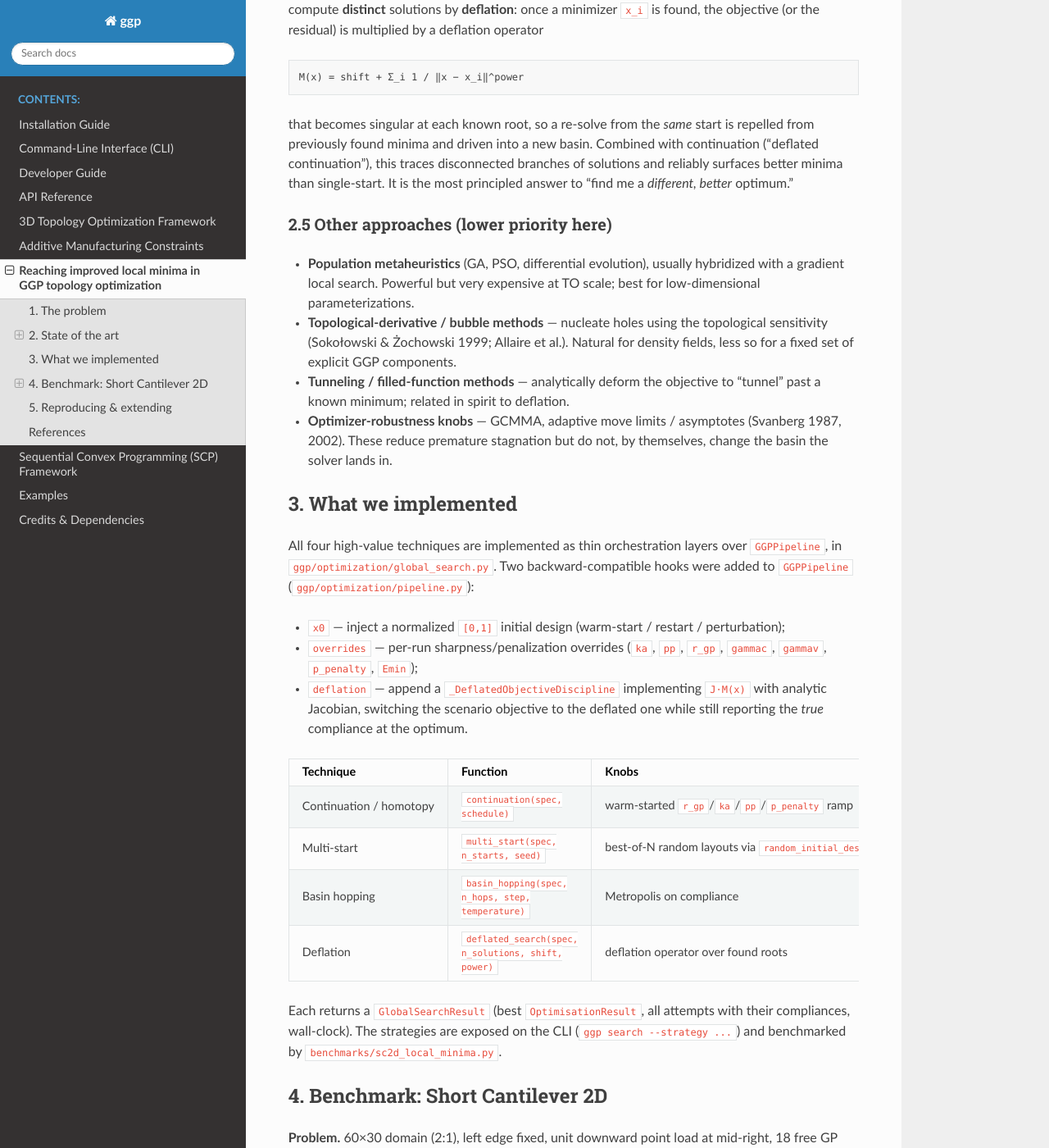
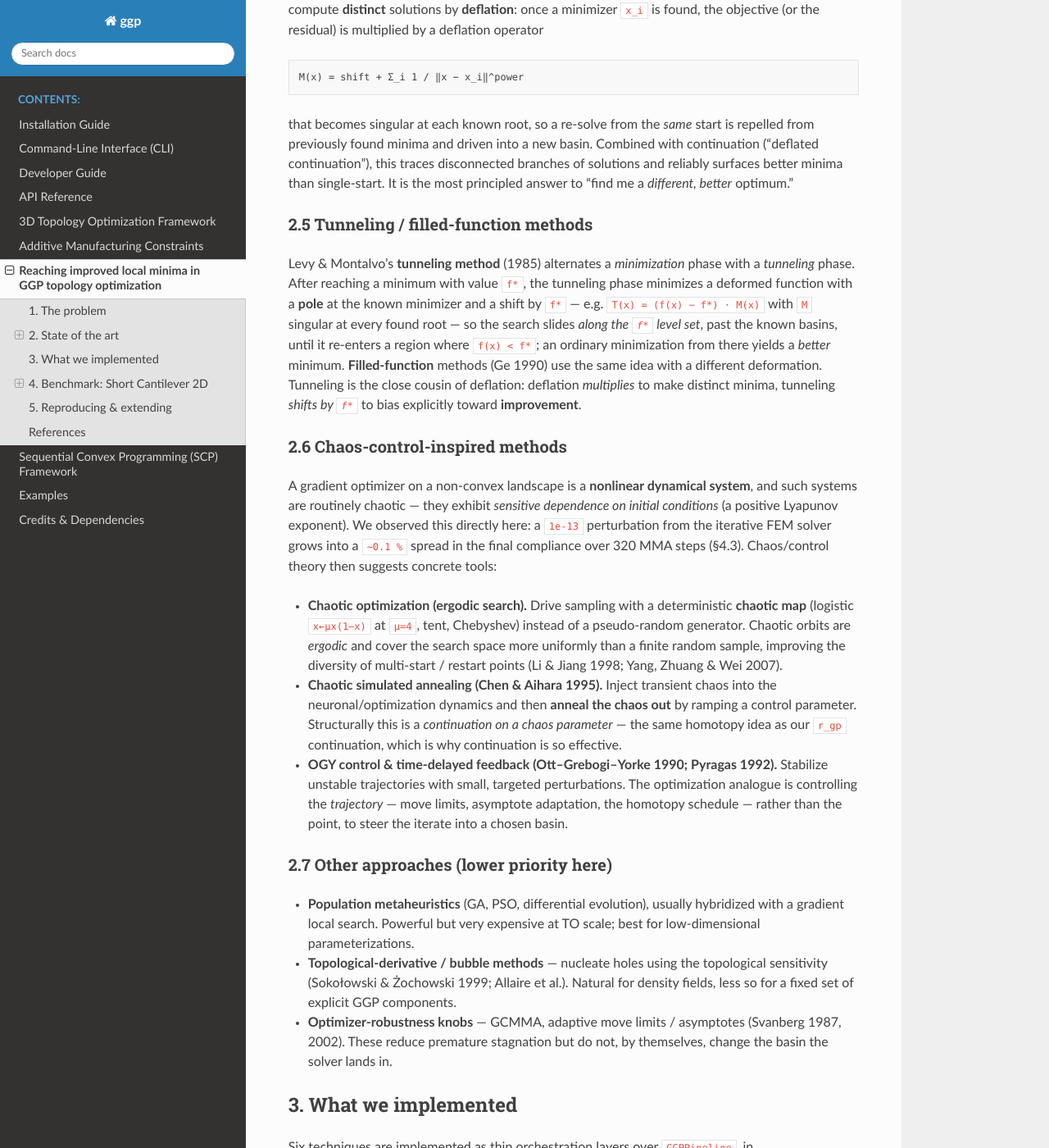
Before and after one commit to SimoneConiglio/generalized_geometry_projection, a Sphinx documentation site: the page built from docs/local_minima_review.md, in a window 1280 px wide and 1400 px high, scrolled down 1911 px. Shown: the whole window at 82% size. Built offline with Sphinx 7.4.7 and the Read the Docs theme 3.1.0, drawn with Linux system fonts in a browser that asks for light colours; some of the changed text lies outside the part shown.

Commit message:
Review: add tunneling and chaos-control sections, update implemented table
- Promote tunneling to a full subsection (Levy-Montalvo; the f*-shifted cousin of
  deflation that biases toward improvement).
- New "chaos-control-inspired methods" subsection: connects the measured
  sensitive-dependence (1e-13 -> 0.1%, a positive Lyapunov exponent) to chaotic
  optimization (ergodic logistic-map search), chaotic simulated annealing
  (= continuation on a chaos parameter), and OGY / time-delayed feedback control.
- Update the implemented-techniques table to six methods and explain the
  continuation-as-inner-solve enabler that lets every strategy beat the baseline.
- Add references (Levy-Montalvo, Ge, OGY, Pyragas, Chen-Aihara, Li-Jiang).

Co-Authored-By: Claude Opus 4.8 <noreply@anthropic.com>
Claude-Session: https://claude.ai/code/session_0139M2jyPc6cJGW33xV6te9t

```diff
--- a/docs/local_minima_review.md
+++ b/docs/local_minima_review.md
@@ -90,38 +90,80 @@ continuation ("deflated continuation"), this traces disconnected branches of
 solutions and reliably surfaces better minima than single-start. It is the most
 principled answer to "find me a *different, better* optimum."
 
-### 2.5 Other approaches (lower priority here)
+### 2.5 Tunneling / filled-function methods
+Levy & Montalvo's **tunneling method** (1985) alternates a *minimization* phase with a
+*tunneling* phase. After reaching a minimum with value `f*`, the tunneling phase
+minimizes a deformed function with a **pole** at the known minimizer and a shift by
+`f*` — e.g. `T(x) = (f(x) − f*) · M(x)` with `M` singular at every found root — so the
+search slides *along the `f*` level set*, past the known basins, until it re-enters a
+region where `f(x) < f*`; an ordinary minimization from there yields a *better*
+minimum. **Filled-function** methods (Ge 1990) use the same idea with a different
+deformation. Tunneling is the close cousin of deflation: deflation *multiplies* to make
+distinct minima, tunneling *shifts by `f*`* to bias explicitly toward **improvement**.
+
+### 2.6 Chaos-control-inspired methods
+A gradient optimizer on a non-convex landscape is a **nonlinear dynamical system**, and
+such systems are routinely chaotic — they exhibit *sensitive dependence on initial
+conditions* (a positive Lyapunov exponent). We observed this directly here: a `1e-13`
+perturbation from the iterative FEM solver grows into a `~0.1 %` spread in the final
+compliance over 320 MMA steps (§4.3). Chaos/control theory then suggests concrete tools:
+
+* **Chaotic optimization (ergodic search).** Drive sampling with a deterministic
+  **chaotic map** (logistic `x←μx(1−x)` at `μ=4`, tent, Chebyshev) instead of a
+  pseudo-random generator. Chaotic orbits are *ergodic* and cover the search space more
+  uniformly than a finite random sample, improving the diversity of multi-start /
+  restart points (Li & Jiang 1998; Yang, Zhuang & Wei 2007).
+* **Chaotic simulated annealing (Chen & Aihara 1995).** Inject transient chaos into the
+  neuronal/optimization dynamics and then **anneal the chaos out** by ramping a control
+  parameter. Structurally this is a *continuation on a chaos parameter* — the same
+  homotopy idea as our `r_gp` continuation, which is why continuation is so effective.
+* **OGY control & time-delayed feedback (Ott–Grebogi–Yorke 1990; Pyragas 1992).**
+  Stabilize unstable trajectories with small, targeted perturbations. The optimization
+  analogue is controlling the *trajectory* — move limits, asymptote adaptation, the
+  homotopy schedule — rather than the point, to steer the iterate into a chosen basin.
+
+### 2.7 Other approaches (lower priority here)
 * **Population metaheuristics** (GA, PSO, differential evolution), usually hybridized
   with a gradient local search. Powerful but very expensive at TO scale; best for
   low-dimensional parameterizations.
 * **Topological-derivative / bubble methods** — nucleate holes using the topological
   sensitivity (Sokołowski & Żochowski 1999; Allaire et al.). Natural for density
   fields, less so for a fixed set of explicit GGP components.
-* **Tunneling / filled-function methods** — analytically deform the objective to
-  "tunnel" past a known minimum; related in spirit to deflation.
 * **Optimizer-robustness knobs** — GCMMA, adaptive move limits / asymptotes
   (Svanberg 1987, 2002). These reduce premature stagnation but do not, by themselves,
   change the basin the solver lands in.
 
 ## 3. What we implemented
 
-All four high-value techniques are implemented as thin orchestration layers over
-`GGPPipeline`, in `ggp/optimization/global_search.py`. Two backward-compatible hooks
-were added to `GGPPipeline` (`ggp/optimization/pipeline.py`):
+Six techniques are implemented as thin orchestration layers over `GGPPipeline`, in
+`ggp/optimization/global_search.py`. Three backward-compatible hooks were added to
+`GGPPipeline` (`ggp/optimization/pipeline.py`):
 
 * `x0` — inject a normalized `[0,1]` initial design (warm-start / restart / perturbation);
 * `overrides` — per-run sharpness/penalization overrides (`ka`, `pp`, `r_gp`,
   `gammac`, `gammav`, `p_penalty`, `Emin`);
-* `deflation` — append a `_DeflatedObjectiveDiscipline` implementing `J·M(x)` with
-  analytic Jacobian, switching the scenario objective to the deflated one while still
-  reporting the *true* compliance at the optimum.
+* `deflation` — append a `_DeflatedObjectiveDiscipline` implementing `(J − offset)·M(x)`
+  with analytic Jacobian (offset 0 → deflation, offset `f*` → tunneling), switching the
+  scenario objective to the deflated/tunneling one while still reporting the *true*
+  compliance at the optimum.
 
 | Technique | Function | Knobs |
 |---|---|---|
 | Continuation / homotopy | `continuation(spec, schedule)` | warm-started `r_gp`/`ka`/`pp`/`p_penalty` ramp |
-| Multi-start | `multi_start(spec, n_starts, seed)` | best-of-N random layouts via `random_initial_design` |
-| Basin hopping | `basin_hopping(spec, n_hops, step, temperature)` | Metropolis on compliance |
-| Deflation | `deflated_search(spec, n_solutions, shift, power)` | deflation operator over found roots |
+| Multi-start | `multi_start(spec, n_starts, seed, schedule)` | best-of-N random layouts |
+| Basin hopping | `basin_hopping(spec, n_hops, step, temperature, schedule, chaotic)` | Metropolis on compliance |
+| Deflation | `deflated_search(spec, n_solutions, shift, power, schedule)` | deflation operator over found roots |
+| Tunneling | `tunneling(spec, n_solutions, power, schedule)` | `(J−f*)·M(x)` shifted-repelled objective |
+| Chaotic search | `chaotic_search(spec, n_starts, mu, schedule)` | ergodic logistic-map restarts |
+
+**The key enabler — continuation as the inner solve.** Passing a `schedule` to
+*any* of the global strategies makes each inner solve follow the `r_gp` homotopy
+instead of attacking the raw sharp problem. This is what lets **every** method improve
+on the single-start baseline (given the time for the extra phases): without it,
+multi-start / basin-hopping / deflation only find *worse* sharp-landscape basins; with
+it, each searches along the benign continuation trajectory and reaches below the
+baseline. In other words, the improvement is a matter of the *resources* (extra
+homotopy phases) attributed to each attempt — not a fundamental limit of the method.
 
 Each returns a `GlobalSearchResult` (best `OptimisationResult`, all attempts with
 their compliances, wall-clock). The strategies are exposed on the CLI
@@ -285,3 +327,15 @@ and `deflated_search/sol0` come out *exactly* equal to the baseline (74.2703)
    of topology optimization problems.* SIAM J. Sci. Comput. 43(3):A1555–A1582, 2021.
 10. K. Svanberg. *The method of moving asymptotes — a new method for structural
     optimization.* IJNME 24(2):359–373, 1987.
+11. A. V. Levy, A. Montalvo. *The tunneling algorithm for the global minimization of
+    functions.* SIAM J. Sci. Stat. Comput. 6(1):15–29, 1985.
+12. R. P. Ge. *A filled function method for finding a global minimizer of a function of
+    several variables.* Math. Programming 46:191–204, 1990.
+13. E. Ott, C. Grebogi, J. A. Yorke. *Controlling chaos.* Phys. Rev. Lett.
+    64(11):1196–1199, 1990.
+14. K. Pyragas. *Continuous control of chaos by self-controlling feedback.* Phys. Lett.
+    A 170(6):421–428, 1992.
+15. L. Chen, K. Aihara. *Chaotic simulated annealing by a neural network model with
+    transient chaos.* Neural Networks 8(6):915–930, 1995.
+16. B. Li, W. Jiang. *Optimizing complex functions by chaos search.* Cybernetics and
+    Systems 29(4):409–419, 1998.
```
